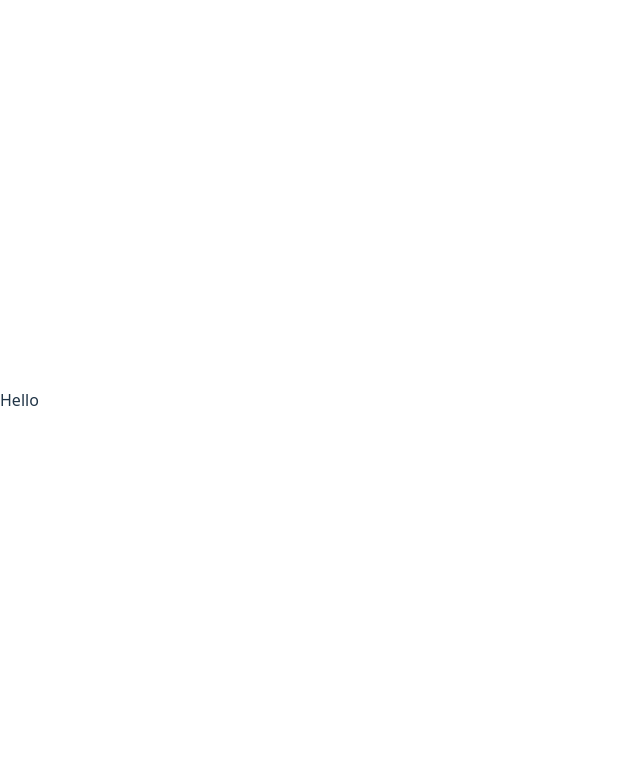
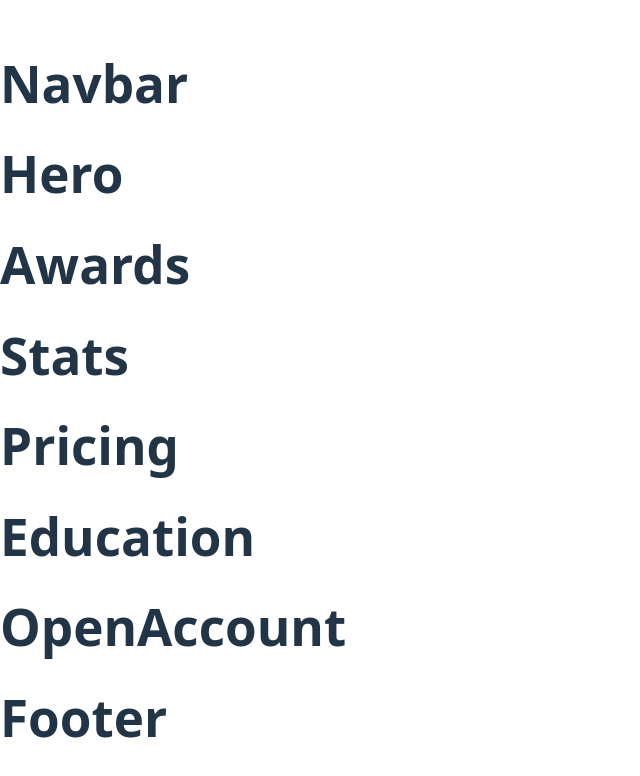
Before and after one commit to hiten011/zerodha, a React (Vite) app in the folder frontend/: page / in a window 1280 px wide. Shown: the top 776 px of the page, without its empty margins (0-640 px from the left). Built offline with nearby package versions, Linux system fonts and the light colour scheme.

Commit message:
homepage files

```diff
--- a/frontend/src/landing_page/Footer.jsx
+++ b/frontend/src/landing_page/Footer.jsx
@@ -0,0 +1,9 @@
+import React from 'react';
+
+function Footer(){
+    return (
+        <h1>Footer</h1>
+    );
+}
+
+export default Footer;
--- a/frontend/src/landing_page/Navbar.jsx
+++ b/frontend/src/landing_page/Navbar.jsx
@@ -0,0 +1,9 @@
+import React from 'react';
+
+function Navbar(){
+    return (
+        <h1>Navbar</h1>
+    );
+}
+
+export default Navbar;
--- /dev/null
+++ b/frontend/src/landing_page/OpenAccount.jsx
@@ -0,0 +1,9 @@
+import React from 'react';
+
+function OpenAccount(){
+    return (
+        <h1>OpenAccount</h1>
+    );
+}
+
+export default OpenAccount;
--- a/frontend/src/landing_page/home/Awards.jsx
+++ b/frontend/src/landing_page/home/Awards.jsx
@@ -0,0 +1,9 @@
+import React from 'react';
+
+function Awards(){
+    return (
+        <h1>Awards</h1>
+    );
+}
+
+export default Awards;
--- a/frontend/src/landing_page/home/Education.jsx
+++ b/frontend/src/landing_page/home/Education.jsx
@@ -0,0 +1,9 @@
+import React from 'react';
+
+function Education(){
+    return (
+        <h1>Education</h1>
+    );
+}
+
+export default Education;
--- a/frontend/src/landing_page/home/Hero.jsx
+++ b/frontend/src/landing_page/home/Hero.jsx
@@ -0,0 +1,9 @@
+import React from 'react';
+
+function Hero(){
+    return (
+        <h1>Hero</h1>
+    );
+}
+
+export default Hero;
--- a/frontend/src/landing_page/home/HomePage.jsx
+++ b/frontend/src/landing_page/home/HomePage.jsx
@@ -0,0 +1,27 @@
+import React from 'react';
+import Hero from './Hero';
+import Awards from './Awards';
+import Stats from './Stats';
+import Pricing from './Pricing';
+import Education from './Education';
+
+import OpenAccount from '../OpenAccount';
+import Navbar from '../Navbar';
+import Footer from '../Footer';
+
+function HomePage(){
+    return (
+        <>
+        <Navbar />
+        <Hero />
+        <Awards />
+        <Stats />
+        <Pricing />
+        <Education />
+        <OpenAccount />
+        <Footer />
+        </>
+    );
+}
+
+export default HomePage;
--- a/frontend/src/landing_page/home/Pricing.jsx
+++ b/frontend/src/landing_page/home/Pricing.jsx
@@ -0,0 +1,9 @@
+import React from 'react';
+
+function Pricing(){
+    return (
+        <h1>Pricing</h1>
+    );
+}
+
+export default Pricing;
--- a/frontend/src/landing_page/home/Stats.jsx
+++ b/frontend/src/landing_page/home/Stats.jsx
@@ -0,0 +1,9 @@
+import React from 'react';
+
+function Stats(){
+    return (
+        <h1>Stats</h1>
+    );
+}
+
+export default Stats;
--- a/frontend/src/main.jsx
+++ b/frontend/src/main.jsx
@@ -1,9 +1,10 @@
 import { StrictMode } from 'react'
 import { createRoot } from 'react-dom/client'
 import './index.css'
+import HomePage from './landing_page/home/HomePage'
 
 createRoot(document.getElementById('root')).render(
   <StrictMode>
-      <div>Hello</div>
+      <HomePage />
   </StrictMode>,
 )
```
